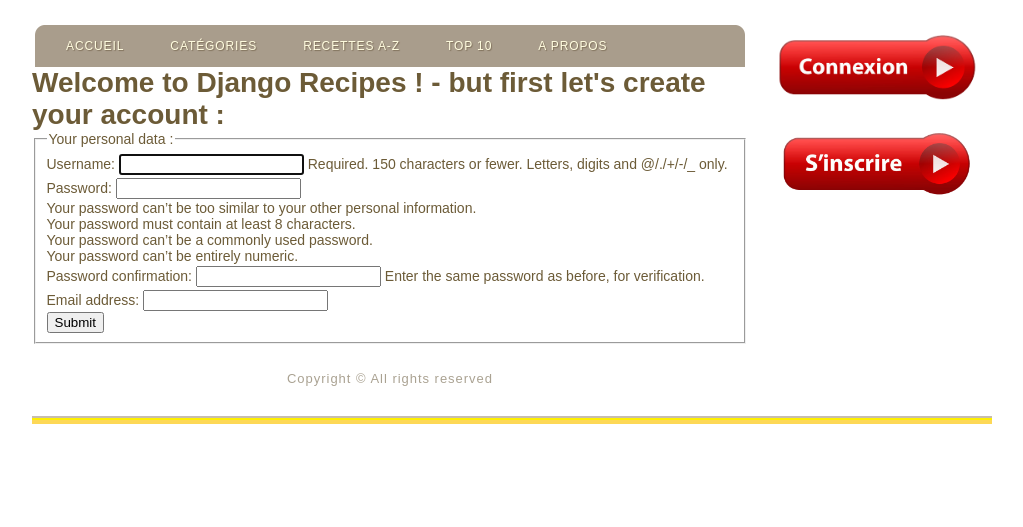
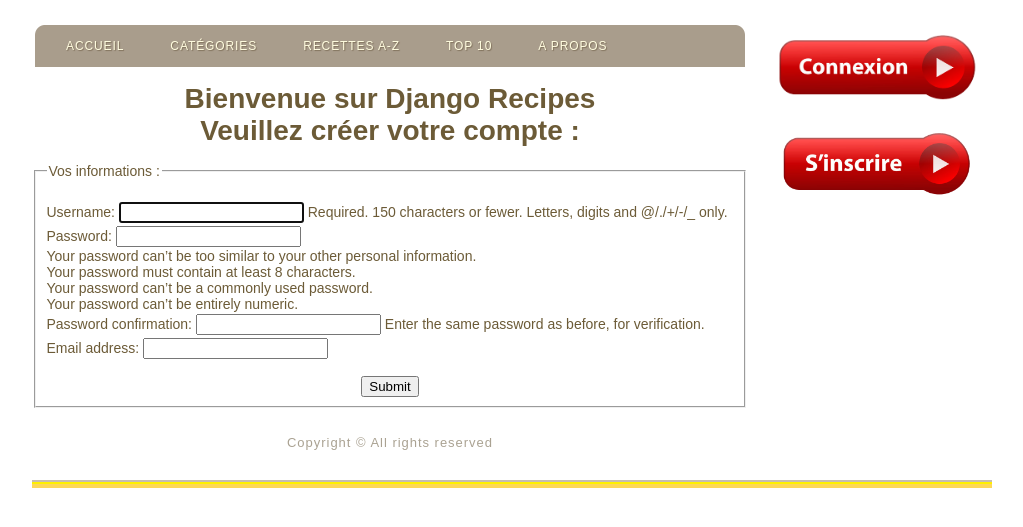
Before and after one commit to AdelMEZARA/djangoRecipes, a Django app: page /djangoRecipes/userRegistration/ in a window 1280 px wide. Shown: the part 145-672 px from the top of the page, without its empty margins (128-1151 px from the left). Run offline with Django 3.2, Linux system fonts and the light colour scheme; some libraries are stand-ins or nearby versions.

Commit message:
Changement du texte sur l'enregistrement de l'utilisateur

```diff
--- a/recipesWebsite/templates/authentification/userRegistration.html
+++ b/recipesWebsite/templates/authentification/userRegistration.html
@@ -3,16 +3,21 @@
 {% block page_title %}User Registration{% endblock %}
 
 {% block body_content %}
-    <h1> Welcome to Django Recipes ! - but first let's create your account : </h1>
+    <br/>
 
-    {{ message }}
+    <center><h1> Bienvenue sur Django Recipes<br/>
+            Veuillez créer votre compte : </h1></center>
+
+    <br/>
 
     <form action="{% url 'recipesWebsite:userRegistration' %}" method="post">
         <fieldset>
-            <legend> Your personal data  :</legend>
+            <legend> Vos informations  :</legend>
+            <br/>
             {% csrf_token %}
             {{ form.as_p }}
-            <input type="submit" value="Submit"/>
+            <br/>
+            <center><input type="submit" value="Submit"/></center>
         </fieldset>
     </form>
 
```
